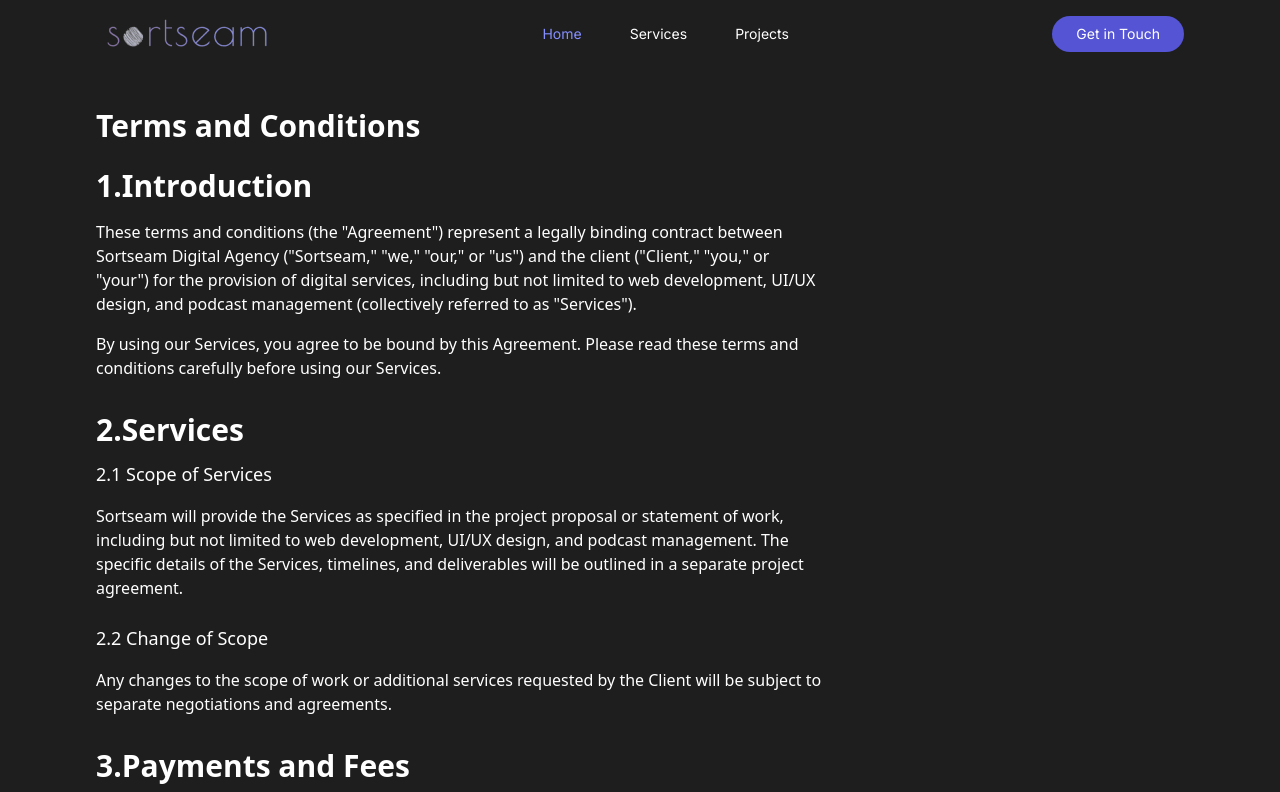
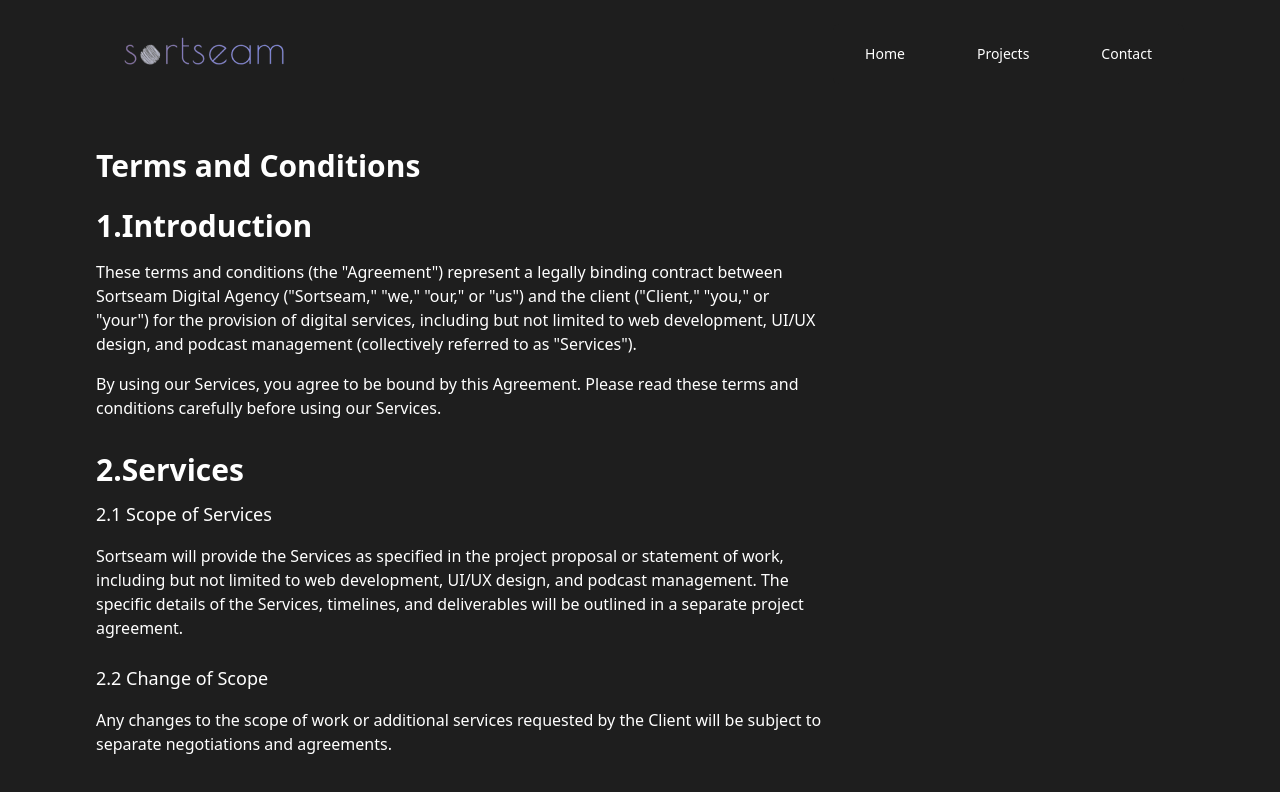
Before and after one commit to BryanMureithi/sm-mvp, a React (Vite) app: page /Terms in a window 1280 px wide. Shown: the top 792 px of the page. Built offline with nearby package versions, Linux system fonts and the light colour scheme.

Commit message:
fix: Navbar now responsive

```diff
--- a/index.html
+++ b/index.html
@@ -1,5 +1,5 @@
 <!DOCTYPE html>
-<html lang="en">
+<html lang="en" class="scroll-smooth">
   <head>
     <meta charset="UTF-8" />
     <meta name="viewport" content="width=device-width, initial-scale=1.0" />
--- a/package.json
+++ b/package.json
@@ -12,6 +12,8 @@
   "dependencies": {
     "axios": "^1.6.2",
     "boxicons": "^2.1.4",
+    "flowbite": "^2.2.0",
+    "flowbite-react": "^0.7.0",
     "react": "^18.2.0",
     "react-dom": "^18.2.0",
     "react-router-dom": "^6.18.0"
@@ -21,6 +23,7 @@
     "@types/react-dom": "^18.2.7",
     "@vitejs/plugin-react": "^4.0.3",
     "autoprefixer": "^10.4.16",
+    "daisyui": "^4.4.19",
     "eslint": "^8.45.0",
     "eslint-plugin-react": "^7.32.2",
     "eslint-plugin-react-hooks": "^4.6.0",
--- a/src/components/NavBar.jsx
+++ b/src/components/NavBar.jsx
@@ -1,25 +1,45 @@
-import Button from "./Button";
+import { useState } from "react";
 
 const NavBar = () => {
+  let [open, setOpen] = useState(false);
+
   return (
-    <nav className="px-4 py-2 md:px-12 lg:px-24 lg:py-3 flex justify-between items-center bg-[#1E1E1E] text-white font-inter text-sm">
-      <img src="/images/logo.png" alt="logo" />
-      <ul className="lg:flex space-x-12 hidden">
-        <li className="text-[#868FFF]">
-          <a href={`/`}>Home</a>
-        </li>
-        <li className="hover:text-[#868FFF]">
-          <a href="#services">Services</a>
-        </li>
-        <li className="hover:text-[#868FFF]">
-          <a href={`/projects`}>Projects</a>
-        </li>
-      </ul>
-      <Button title="Get in Touch" />
-      <a href="" className="lg:hidden">
-        <box-icon name="menu" color="#5454D4" size="lg"></box-icon>
-      </a>
-    </nav>
+    <div className=" px-6 py-6 flex flex-col sticky top-0 z-10 bg-[#1E1E1E] lg:px-24 lg:flex-row lg:items-center lg:justify-between">
+      <div className="flex-1">
+        <a className="btn btn-ghost text-xl">
+          <img src="/images/logo.png" alt="" />
+        </a>
+      </div>
+      <div
+        onClick={() => setOpen(!open)}
+        className="absolute right-8 cursor-pointer lg:hidden"
+      >
+        <box-icon name="menu" size="lg" color="#fff"></box-icon>
+      </div>
+      <div className="flex-none">
+        <ul
+          className={`menu menu-vertical bg-gray-800 rounded-md px-4 py-3 mt-4 transition-all duration-500 ease-in lg:mt-0 lg:bg-[#1E1E1E] lg:menu-horizontal lg:space-x-10 lg:items-center ${
+            open ? "top-20 " : "hidden"
+          }`}
+        >
+          <li>
+            <a href={`/`} className="text-white hover:text-[#868FFF]">
+              Home
+            </a>
+          </li>
+          <li>
+            <a href={`/projects`} className="text-white hover:text-[#868FFF]">
+              Projects
+            </a>
+          </li>
+          <li>
+            <a href="#contact" className="text-white hover:text-[#868FFF]">
+              Contact
+            </a>
+          </li>
+        </ul>
+      </div>
+    </div>
   );
 };
 
--- a/tailwind.config.js
+++ b/tailwind.config.js
@@ -1,6 +1,10 @@
 /** @type {import('tailwindcss').Config} */
 export default {
-  content: ["./index.html", "./src/**/*.{js,ts,jsx,tsx}"],
+  content: [
+    "./index.html",
+    "./src/**/*.{js,ts,jsx,tsx}",
+    "node_modules/flowbite-react/lib/esm/**/*.js",
+  ],
   theme: {
     extend: {
       fontFamily: {
@@ -13,5 +17,5 @@ export default {
       },
     },
   },
-  plugins: [],
+  plugins: [require("flowbite/plugin"), require("daisyui")],
 };
```
Also changed, not shown: 1 other file (tests, documents, lock files or other folders).
